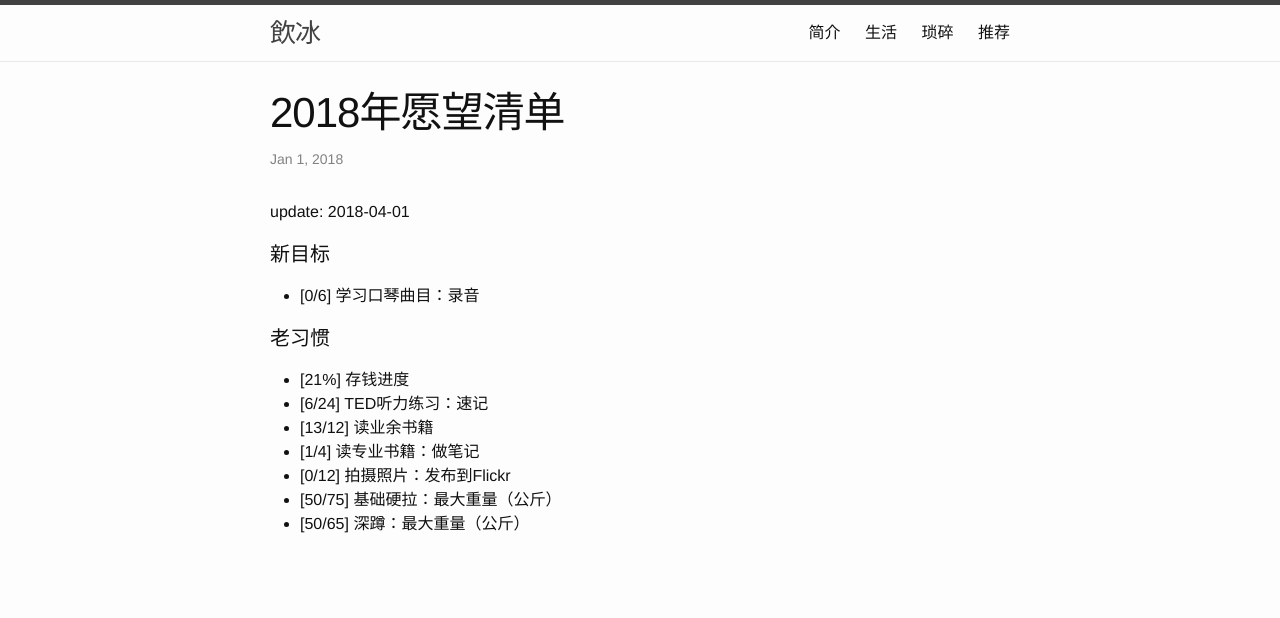
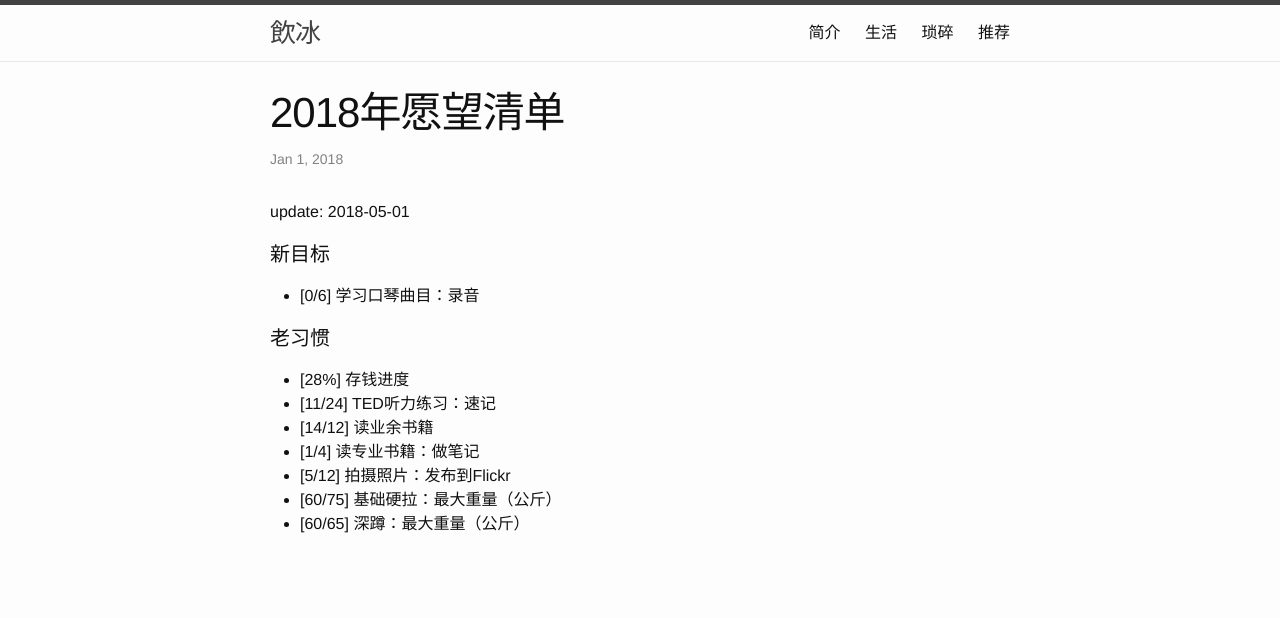
Before and after one commit to facaiy/facaiy.github.io, a Jekyll site: the page built from _posts/2018-01-01-wish.md, in a window 1280 px wide. Shown: the top 618 px of the page. Built offline with Jekyll 4.4.1, drawn with Linux system fonts in a browser that asks for light colours; comment, search, counter and statistics services are not loaded.

Commit message:
愿望清单：更到到5月

```diff
--- a/_posts/2018-01-01-wish.md
+++ b/_posts/2018-01-01-wish.md
@@ -4,10 +4,10 @@ title: "2018年愿望清单"
 description: ""
 category: life
 tags: []
-modify: 2018-04-01 19:02:03
+modify: 2018-05-01 10:38:09
 ---
 
-update: 2018-04-01
+update: 2018-05-01
 
 
 #### 新目标
@@ -16,13 +16,13 @@ update: 2018-04-01
 
 #### 老习惯
 
-+ [21%] 存钱进度
-+ [6/24] TED听力练习：速记
-+ [13/12] 读业余书籍
++ [28%] 存钱进度
++ [11/24] TED听力练习：速记
++ [14/12] 读业余书籍
 + [1/4] 读专业书籍：做笔记
-+ [0/12] 拍摄照片：发布到Flickr
-+ [50/75] 基础硬拉：最大重量（公斤）
-+ [50/65] 深蹲：最大重量（公斤）
++ [5/12] 拍摄照片：发布到Flickr
++ [60/75] 基础硬拉：最大重量（公斤）
++ [60/65] 深蹲：最大重量（公斤）
 
 <br />
 <br />
```
